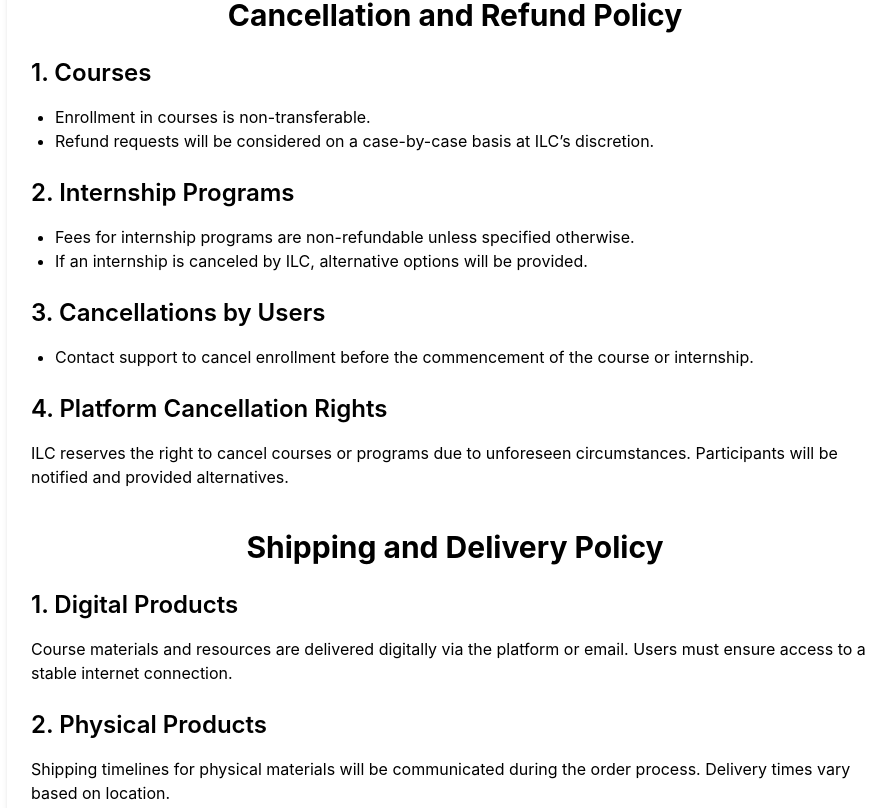
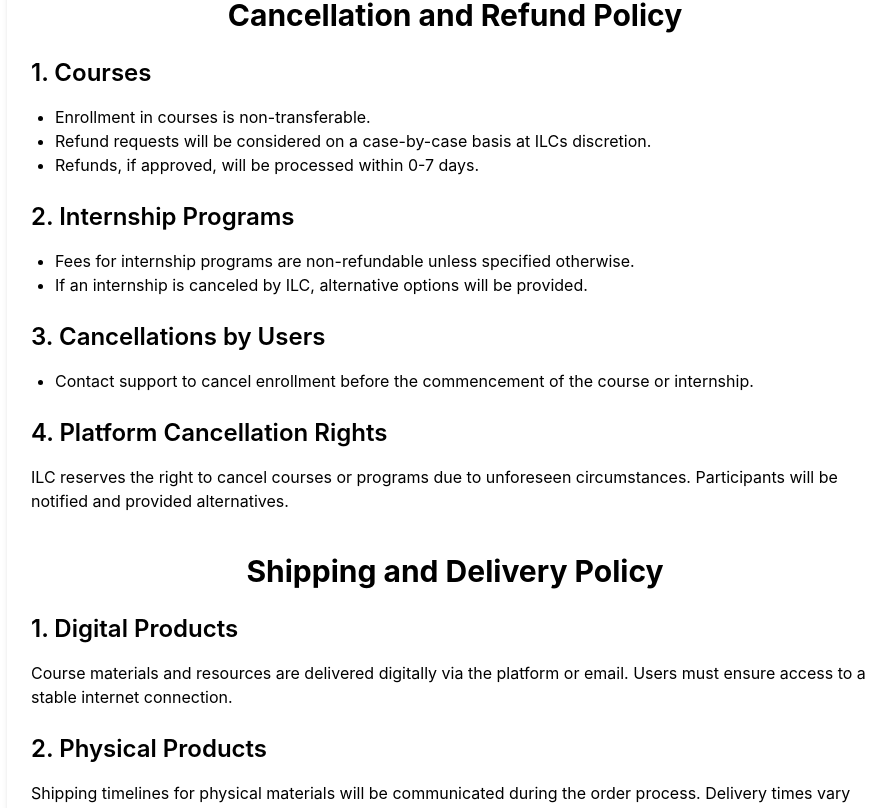
Before and after one commit to nitinsxngh/ILC-1, a Next.js app: page /terms-and-conditions in a window 1280 px wide. Shown: the part 1023-1831 px from the top of the page, without its empty margins (185-1081 px from the left). Built offline with nearby package versions, Linux system fonts and the light colour scheme.

Commit message:
Terms Condition Update

```diff
--- a/app/terms-and-conditions/page.tsx
+++ b/app/terms-and-conditions/page.tsx
@@ -50,7 +50,8 @@ const TermsAndConditions = () => {
           <h2 className="text-2xl font-semibold mt-6 mb-4">1. Courses</h2>
           <ul className="list-disc pl-6 mb-4 text-gray-700">
             <li>Enrollment in courses is non-transferable.</li>
-            <li>Refund requests will be considered on a case-by-case basis at ILC’s discretion.</li>
+            <li>Refund requests will be considered on a case-by-case basis at ILCs discretion.</li>
+            <li>Refunds, if approved, will be processed within 0-7 days.</li>
           </ul>
 
           <h2 className="text-2xl font-semibold mt-6 mb-4">2. Internship Programs</h2>
@@ -80,7 +81,7 @@ const TermsAndConditions = () => {
 
           <h2 className="text-2xl font-semibold mt-6 mb-4">2. Physical Products</h2>
           <p className="mb-4 text-gray-700">
-            Shipping timelines for physical materials will be communicated during the order process. Delivery times vary based on location.
+            Shipping timelines for physical materials will be communicated during the order process. Delivery times vary based on location. Delivery will be completed within 0-7 days, unless otherwise specified.
           </p>
 
           <h2 className="text-2xl font-semibold mt-6 mb-4">3. Delays</h2>
```
